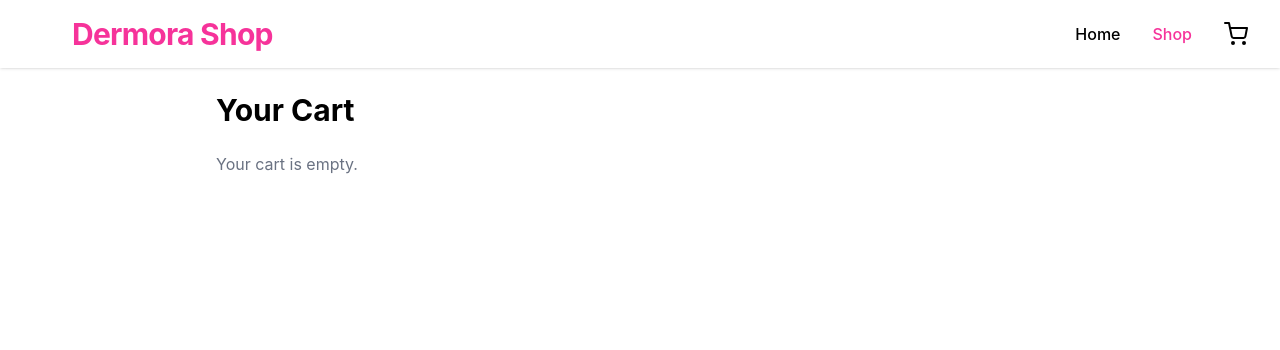
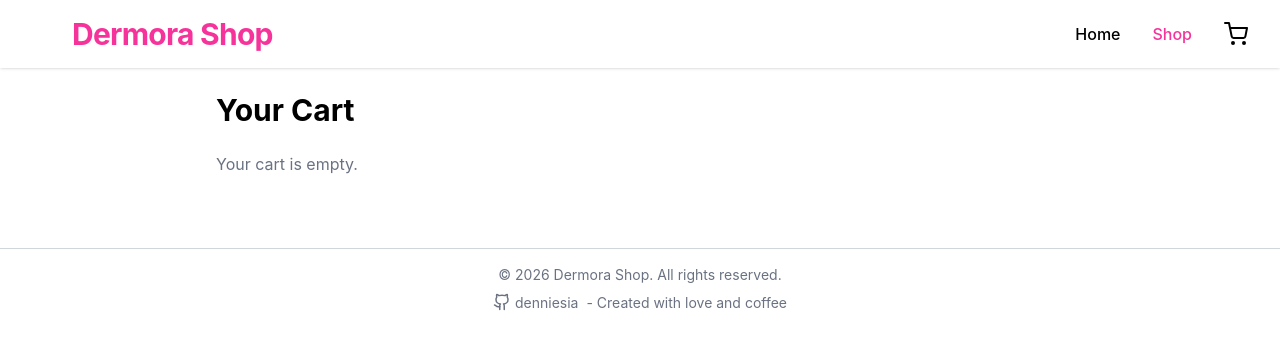
Before and after one commit to denniesia/dermoraShop, a React (Vite) app: page /cart in a window 1280 px wide. Shown: the top 350 px of the page. Built offline with nearby package versions, Linux system fonts and the light colour scheme.

Commit message:
updated footer

```diff
--- a/src/components/Footer.jsx
+++ b/src/components/Footer.jsx
@@ -1,3 +1,5 @@
+import { LuGithub } from "react-icons/lu";
+
 export default function Footer() {
 return (
 	<footer className="py-8 text-center text-gray-500 text-sm space-y-2">
@@ -11,8 +13,11 @@ export default function Footer() {
 				rel="noopener noreferrer"
 				className="flex items-center gap-2 hover:text-gray-800 transition"
 			>
-					<i className="fa-brands fa-github text-xl text-gray-600 hover:text-black transition" />
+				<div className="flex gap-1 hover:text-pink-500">
+					<LuGithub size={18}  hover:text-pink-500/>
 					<span>denniesia</span>
+				</div>
+
 			</a>
 
 			<span>- Created with love and coffee</span>
--- a/src/pages/CartPage.jsx
+++ b/src/pages/CartPage.jsx
@@ -1,6 +1,7 @@
 import { useContext } from "react";
 import { CartContext } from "../contexts/cart/CartProvider";
 import Header from "../components/Header";
+import Footer from "../components/Footer";
 
 export default function CartPage() {
     const { cart, removeFromCart } = useContext(CartContext);
@@ -104,6 +105,7 @@ export default function CartPage() {
                     </>
                 )}
             </div>
+            <Footer />
         </>
     );
 }
```
Lines whose indentation alone changed are shown as unchanged.
